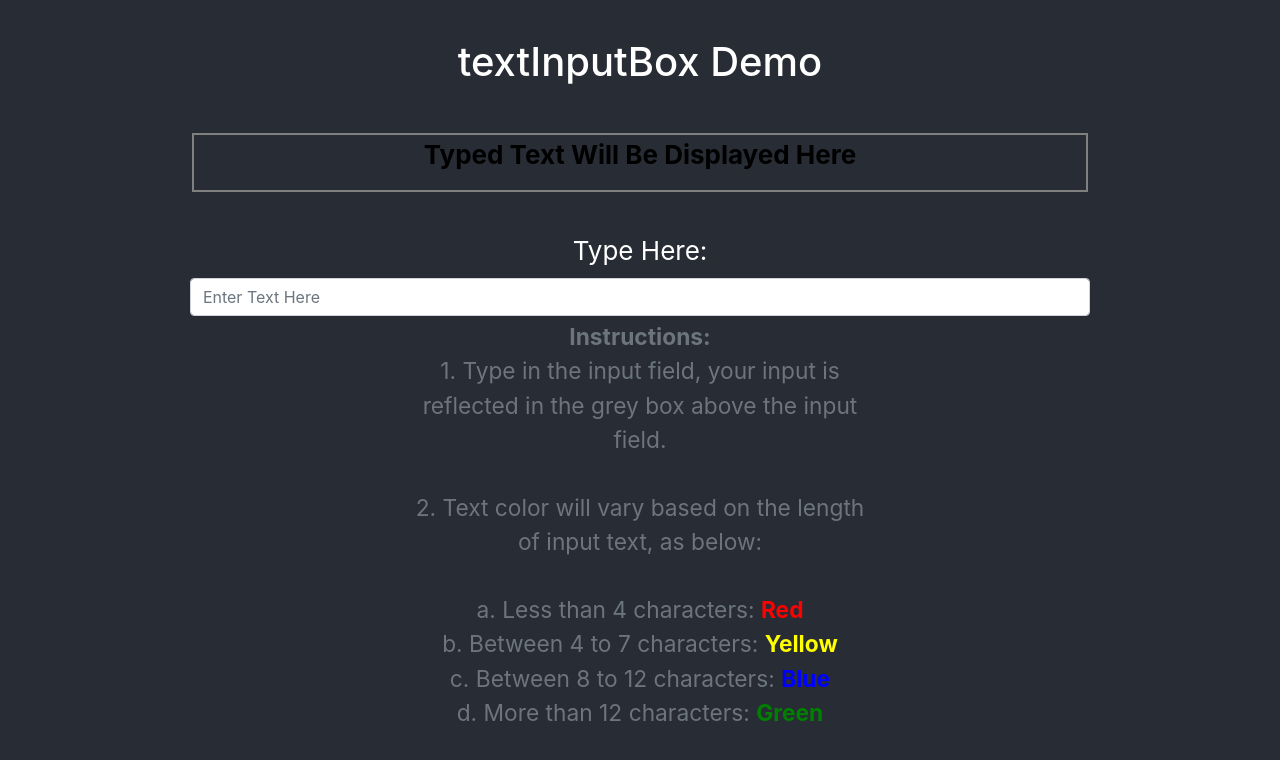
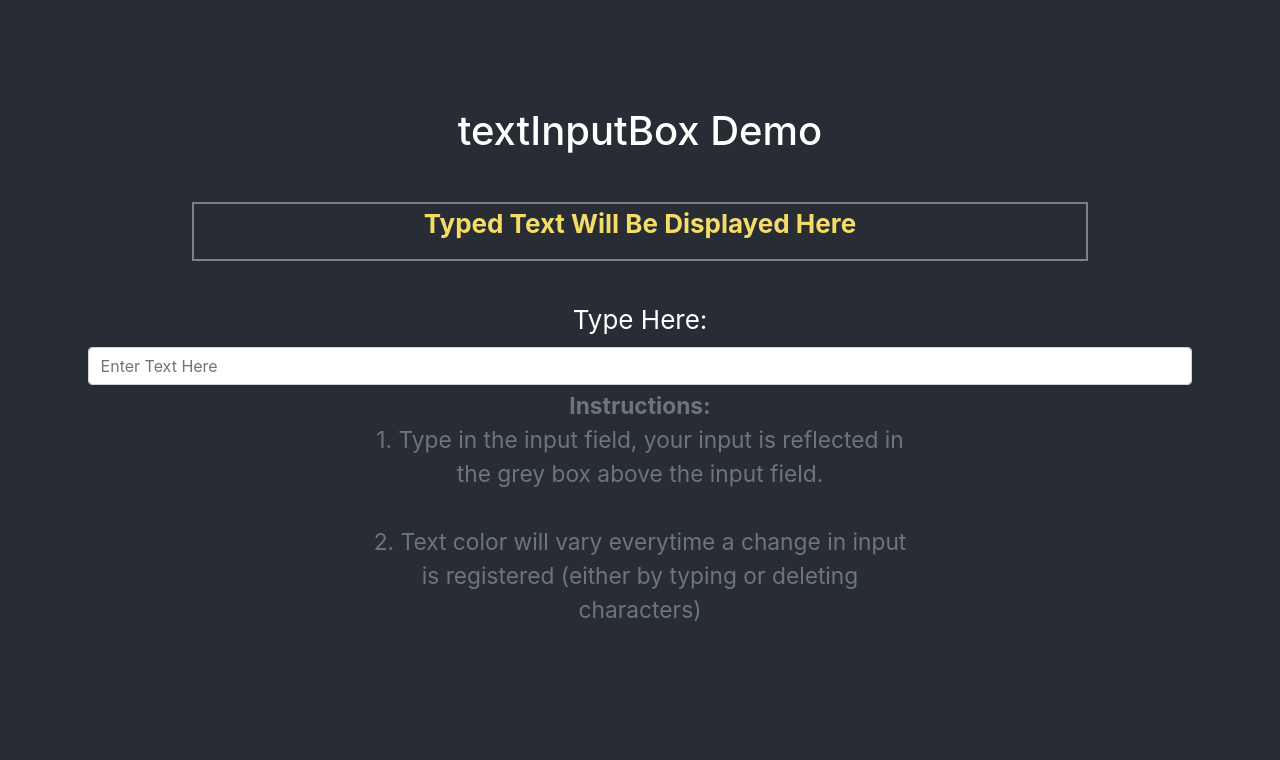
Before and after one commit to g00nd0/textInputBox, a React (Create React App) app in the folder client-react/: page / in a window 1280 px wide. Shown: the top 760 px of the page. Built offline with nearby package versions, Linux system fonts and the light colour scheme.

Commit message:
Update TextOutput to use randomColor package

```diff
--- a/client-react/package.json
+++ b/client-react/package.json
@@ -7,6 +7,7 @@
     "@testing-library/react": "11.2.5",
     "@testing-library/user-event": "12.8.1",
     "bootstrap": "4.6.0",
+    "randomcolor": "0.6.2",
     "react": "^17.0.1",
     "react-bootstrap": "1.5.1",
     "react-dom": "^17.0.1",
--- a/client-react/src/App.js
+++ b/client-react/src/App.js
@@ -1,4 +1,3 @@
-import logo from "./logo.svg";
 import "./App.css";
 import TextDisplay from "./components/textDisplay/TextDisplay";
 import "bootstrap/dist/css/bootstrap.min.css";
--- a/client-react/src/components/textDisplay/TextInput.js
+++ b/client-react/src/components/textDisplay/TextInput.js
@@ -28,11 +28,11 @@ const TextInput = ({ enteredText }) => {
               1. Type in the input field, your input is reflected in the grey
               box above the input field. <br />
               <br />
-              2. Text color will vary based on the length of input text, as
-              below:
+              2. Text color will vary everytime a change in input is registered
+              (either by typing or deleting characters)
               <br />
               <br />
-              a. Less than 4 characters: <b style={{ color: "red" }}>
+              {/* a. Less than 4 characters: <b style={{ color: "red" }}>
                 Red
               </b>{" "}
               <br />
@@ -41,7 +41,7 @@ const TextInput = ({ enteredText }) => {
               c. Between 8 to 12 characters:{" "}
               <b style={{ color: "blue" }}>Blue</b> <br />
               d. More than 12 characters:{" "}
-              <b style={{ color: "green" }}>Green</b>
+              <b style={{ color: "green" }}>Green</b> */}
             </p>
           </Form.Text>
         </Form.Group>
--- a/client-react/src/components/textDisplay/TextOutput.js
+++ b/client-react/src/components/textDisplay/TextOutput.js
@@ -1,27 +1,35 @@
 import React from "react";
+import randomColor from "randomcolor";
 
 const TextOutput = ({ text, defaultText }) => {
   const renderText = (inputText) => {
-    let textColor;
-    switch (true) {
-      case inputText.length < 4:
-        textColor = "red";
-        break;
-      case inputText.length >= 4 && inputText.length < 8:
-        textColor = "yellow";
-        break;
-      case inputText.length >= 8 && inputText.length < 13:
-        textColor = "blue";
-        break;
-      case inputText.length >= 13 && inputText.length < 16:
-        textColor = "green";
-        break;
-      default:
-        textColor = "black";
-    }
+    // let textColor;
+
+    // if (inputText === "") {
+    //   textColor = "black";
+    // } else {
+    //   textColor = randomColor();
+    // }
+
+    // switch (true) {
+    //   case inputText.length < 4:
+    //     textColor = "red";
+    //     break;
+    //   case inputText.length >= 4 && inputText.length < 8:
+    //     textColor = "yellow";
+    //     break;
+    //   case inputText.length >= 8 && inputText.length < 13:
+    //     textColor = "blue";
+    //     break;
+    //   case inputText.length >= 13 && inputText.length < 16:
+    //     textColor = "green";
+    //     break;
+    //   default:
+    //     textColor = "black";
+    // }
 
     return (
-      <p style={{ color: textColor }}>
+      <p style={{ color: randomColor() }}>
         <b>{inputText}</b>
       </p>
     );
```
Also changed, not shown: 2 other files (tests, documents, lock files or other folders).
